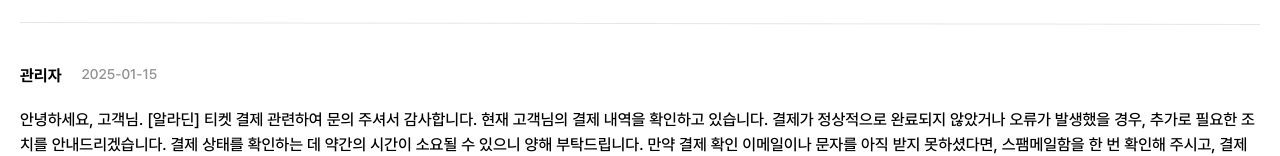
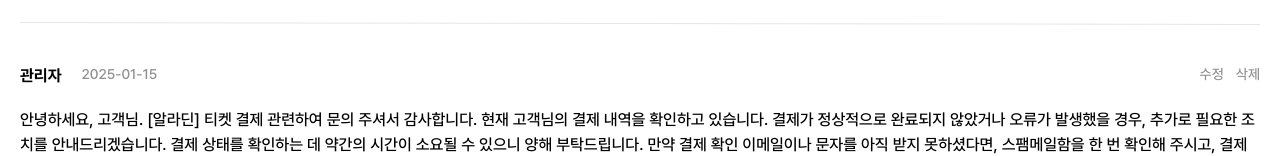
Before and after one commit to MUIT-UMC/Frontend, a React (Vite) app: page /mypage/support/contact/1 in a window 1280 px wide. Shown: the part 557-713 px from the top of the page. Built offline with nearby package versions, Linux system fonts and the light colour scheme.

Commit message:
[FEAT] 댓글 삭제 기능 (구현중)

```diff
--- a/src/components/post/Comment.jsx
+++ b/src/components/post/Comment.jsx
@@ -6,13 +6,44 @@ import ReplyArrow from "../../assets/icons/ReplyArrow.svg";
 import Reply from "./Reply";
 function Comment({data, noneCommentIcon}) {
   console.log('Comment.jsx', data);
+
+  const deleteHandler = async () => {
+    if (!window.confirm("댓글을 삭제하시겠습니까?")) return;
+
+    try {
+      const response = await fetch(
+        `http://13.209.69.125:8080/comments/COMMENT/${data.commentId}`,
+        {
+          method: "DELETE",
+          headers: {
+            "Content-Type": "application/json",
+          },
+        }
+      );
+
+      const result = await response.json();
+
+      if (response.ok) {
+        alert("댓글이 삭제되었습니다.");
+        // 필요하면 상태 업데이트 로직 추가
+      } else {
+        alert(`삭제 실패: ${result.message}`);
+      }
+    } catch (error) {
+      console.error("삭제 오류:", error);
+      alert("삭제 중 오류가 발생했습니다.");
+    }
+  };
+
   return (
     <Wrapper>
     <CommentWrapper>
         <Top>
           <TopLeft>
             <UserName>{data.nickname}</UserName>
+
             <Text>{data.createdAt?.split('T')[0]}</Text>
+            <Text>{data.commentId}</Text>
             {/*<Text>신고하기</Text>*/}
           </TopLeft>
           <TopRight>
@@ -22,7 +53,7 @@ function Comment({data, noneCommentIcon}) {
             </div>
             }
 
-            <Text style={{display: 'none'}}>수정</Text><Text style={{display: 'none'}}>삭제</Text>
+            <Text>수정</Text><Text onClick={() => {deleteHandler()}}>삭제</Text>
           </TopRight>
 
         </Top>
```
